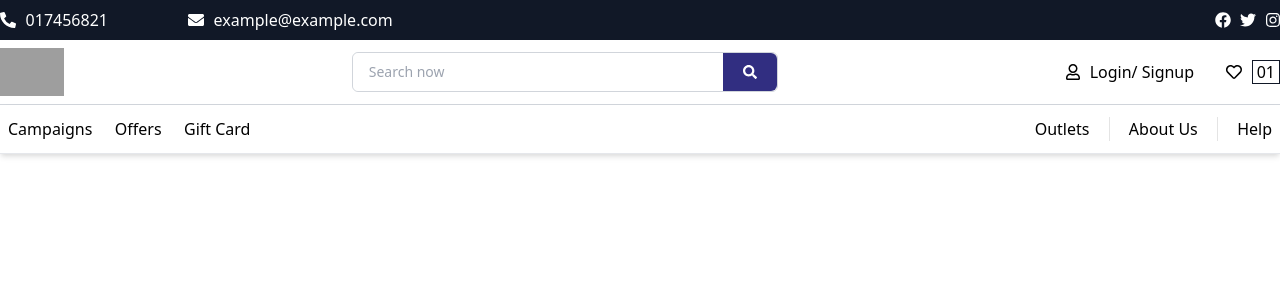
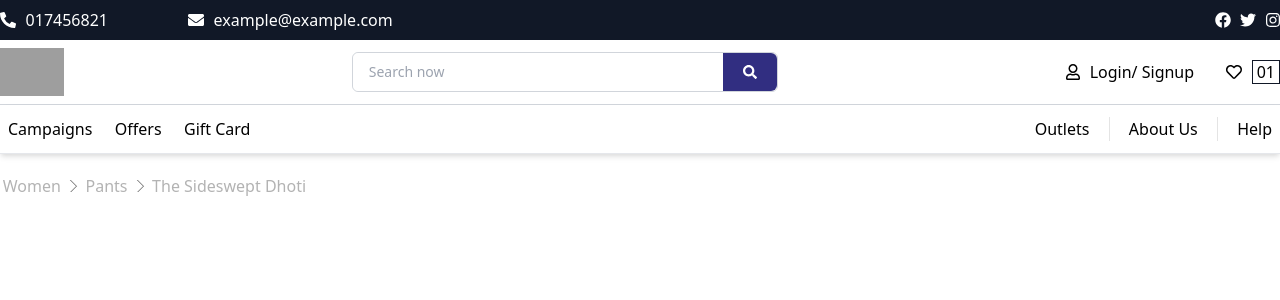
Before and after one commit to TareqMonwer/doiknow-react, a React (Create React App) app: page / in a window 1280 px wide. Shown: the top 300 px of the page. Built offline with nearby package versions, Linux system fonts and the light colour scheme; grey boxes are pictures that could not be loaded.

Commit message:
breadcrumbs component markup.

```diff
--- a/src/App.js
+++ b/src/App.js
@@ -1,8 +1,13 @@
+import React from 'react';
 import Header from './components/Header/Header';
+import MainLayout from './components/Layouts/MainLayout';
 
 function App() {
   return (
-    <Header />
+    <React.Fragment>
+      <Header />
+      <MainLayout />
+    </React.Fragment>
   );
 }
 
--- /dev/null
+++ b/src/components/Breadcrumb/Breadcrumb.js
@@ -0,0 +1,13 @@
+import './Breadcrumb.scss';
+
+const Breadcrumb = () => {
+    return (
+        <ol class="arrows hidden md:block">
+            <li><a href="#todo">Women</a></li>
+            <li><a href="#todo">Pants</a></li>
+            <li><a href="#todo">The Sideswept Dhoti</a></li>
+        </ol>
+    );
+}
+
+export default Breadcrumb;
--- /dev/null
+++ b/src/components/Breadcrumb/Breadcrumb.scss
@@ -0,0 +1,41 @@
+.arrows {
+    white-space: nowrap;
+
+    li {
+        display: inline-block;
+        line-height: .8rem;
+        margin: 0 9px 0 -10px;
+        padding: 0 0.8rem;
+        position: relative;
+
+        &::before, &::after {
+            border-right: 1px solid #666666;
+            content: '';
+            display: block;
+            height: 50%;
+            position: absolute;
+            left: 0;
+            right: 0;
+            top: 0;
+            z-index: -1;
+            transform: skewX(45deg);
+        }
+
+        &::after {
+            bottom: 0;
+            top: auto;
+            transform: skewX(-45deg);
+        }
+
+        &:last-of-type::before,
+        &:last-of-type::after {
+            display: none;
+        }
+
+        a {
+            font: .8rem;
+            text-decoration: none;
+            color: hsl(0, 0%, 70%);
+        }
+    }
+}
--- /dev/null
+++ b/src/components/Layouts/MainLayout.js
@@ -0,0 +1,11 @@
+import Breadcrumb from '../Breadcrumb/Breadcrumb';
+
+const MainLayout = () => {
+    return (
+        <div className="pt-5 container mx-auto">
+            <Breadcrumb />
+        </div>
+    );
+}
+
+export default MainLayout;
--- a/src/index.css
+++ b/src/index.css
@@ -1,3 +1,7 @@
 @tailwind base;
 @tailwind components;
 @tailwind utilities;
+
+body {
+    background: #fff;
+}
```
